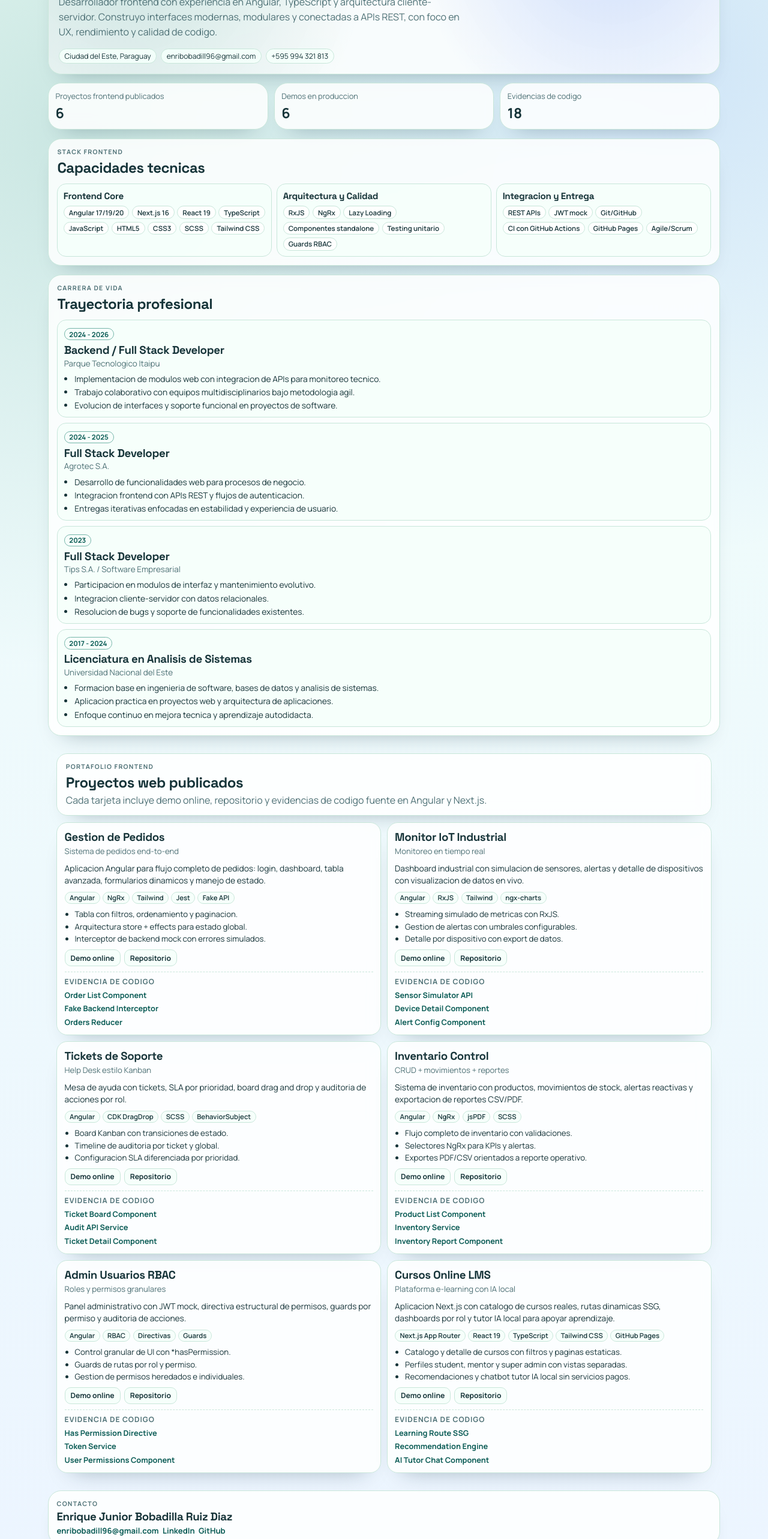
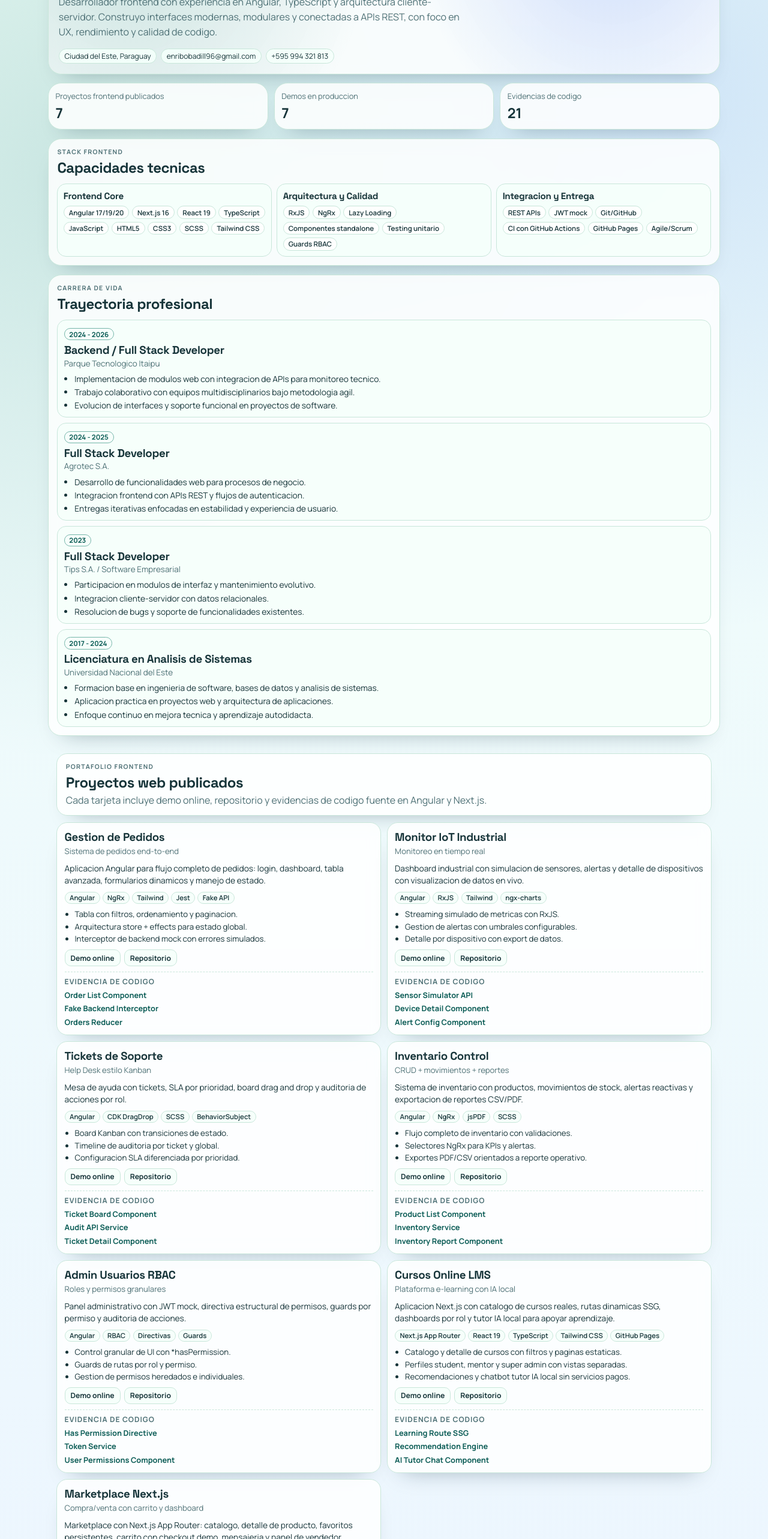
Before and after one commit to Bobadilla96/portfolio-frontend-angular, an Angular app: page / in a window 1280 px wide. Shown: the part 234-2800 px from the top of the page at 60% size. Built offline with nearby package versions, Linux system fonts and the light colour scheme.

Commit message:
feat: add marketplace nextjs project to portfolio showcase

```diff
--- a/src/app/app.component.ts
+++ b/src/app/app.component.ts
@@ -293,6 +293,35 @@ export class AppComponent {
           url: 'https://github.com/Bobadilla96/cursos-online-lms/blob/main/src/components/ai-tutor-chat.tsx'
         }
       ]
+    },
+    {
+      id: 'marketplace-nextjs',
+      title: 'Marketplace Next.js',
+      subtitle: 'Compra/venta con carrito y dashboard',
+      description:
+        'Marketplace con Next.js App Router: catalogo, detalle de producto, favoritos persistentes, carrito con checkout demo, mensajeria y panel de vendedor.',
+      tech: ['Next.js App Router', 'React 19', 'TypeScript', 'Tailwind CSS', 'GitHub Pages'],
+      demoUrl: 'https://bobadilla96.github.io/07-marketplace/',
+      repoUrl: 'https://github.com/Bobadilla96/07-marketplace',
+      highlights: [
+        'Carrito con gestion de cantidades, resumen y flujo de pago demo.',
+        'Dashboard de vendedor con listados, mensajes y estadisticas.',
+        'Deploy estatico en Pages con workflow de GitHub Actions.'
+      ],
+      evidence: [
+        {
+          label: 'Cart Checkout Page',
+          url: 'https://github.com/Bobadilla96/07-marketplace/blob/main/src/app/cart/page.client.tsx'
+        },
+        {
+          label: 'Marketplace Navbar',
+          url: 'https://github.com/Bobadilla96/07-marketplace/blob/main/src/components/layout/navbar.tsx'
+        },
+        {
+          label: 'Cart Storage Service',
+          url: 'https://github.com/Bobadilla96/07-marketplace/blob/main/src/lib/cart.ts'
+        }
+      ]
     }
   ];
 
```
Also changed, not shown: 2 other files (tests, documents, lock files or other folders).
